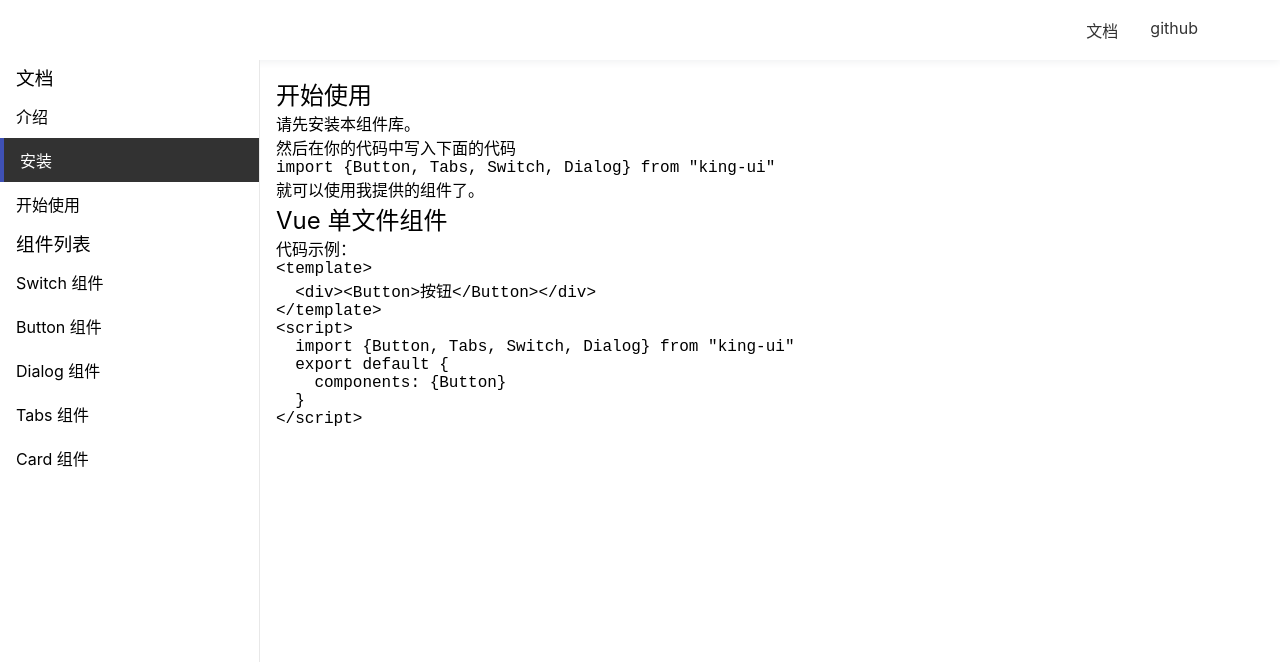
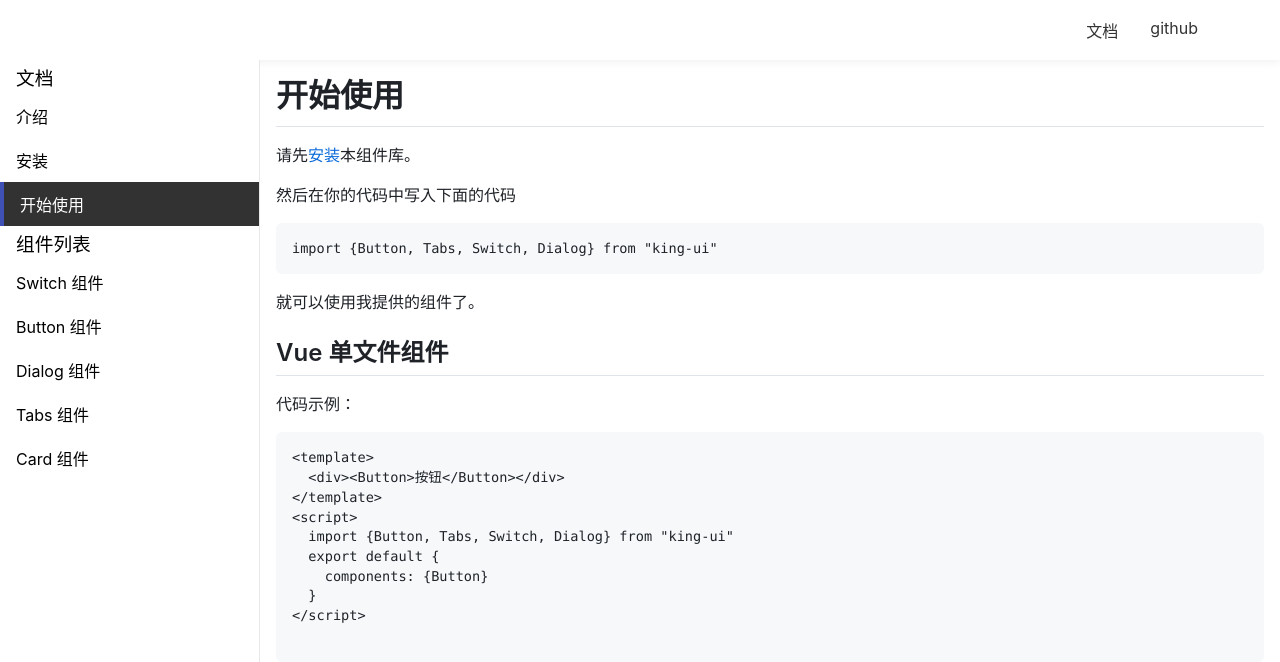
Before and after one commit to cqhaisenbao/ZeroUi-Vue3, a Vue app: page /doc/get-started in a window 1280 px wide. Shown: the top 662 px of the page. Built offline with nearby package versions, Linux system fonts and the light colour scheme.

Commit message:
美化文档1

```diff
--- a/package.json
+++ b/package.json
@@ -6,6 +6,7 @@
     "build": "vite build"
   },
   "dependencies": {
+    "github-markdown-css": "^4.0.0",
     "vue": "^3.0.0-rc.1",
     "vue-router": "4.0.0-beta.3"
   },
--- a/src/main.ts
+++ b/src/main.ts
@@ -1,7 +1,8 @@
-import './lib/zero.scss'
+import './lib/zero.scss';
 import './index.scss';
 import {createApp} from 'vue';
 import App from './App.vue';
 import {router} from "./router/router";
+import 'github-markdown-css';
 
 createApp(App).use(router).mount('#app');
--- a/src/views/Doc.vue
+++ b/src/views/Doc.vue
@@ -9,10 +9,10 @@
                         <router-link to="/doc/intro">介绍</router-link>
                     </li>
                     <li>
-                        <router-link to="/doc/get-started">安装</router-link>
+                        <router-link to="/doc/install">安装</router-link>
                     </li>
                     <li>
-                        <router-link to="/doc/install">开始使用</router-link>
+                        <router-link to="/doc/get-started">开始使用</router-link>
                     </li>
                 </ol>
                 <h3>组件列表</h3>
--- a/src/views/GetStarted.vue
+++ b/src/views/GetStarted.vue
@@ -1,10 +1,10 @@
 <template>
-    <article>
+    <article class="markdown-body">
         <h1>
             开始使用
         </h1>
 
-        <p>请先<a href="#/doc/install">安装</a>本组件库。</p>
+        <p>请先<a href="/doc/install">安装</a>本组件库。</p>
         <p>然后在你的代码中写入下面的代码</p>
         <pre><code>import {Button, Tabs, Switch, Dialog} from "king-ui"</code></pre>
         就可以使用我提供的组件了。
--- a/src/views/Install.vue
+++ b/src/views/Install.vue
@@ -1,5 +1,5 @@
 <template>
-    <article>
+    <article class="markdown-body">
         <h1>安装</h1>
         <p>打开终端运行下列命令：</p>
         <pre><code>npm install king-ui</code></pre>
@@ -7,7 +7,7 @@
         <pre><code>yarn add king-ui</code></pre>
 
         <p>
-            下一节：<a href="#/doc/get-started">开始使用</a>
+            下一节：<a href="/doc/get-started">开始使用</a>
         </p>
     </article>
 </template>
--- a/src/views/Intro.vue
+++ b/src/views/Intro.vue
@@ -1,10 +1,10 @@
 <template>
-    <article>
+    <article class="markdown-body">
         <h1>介绍</h1>
         <p>King UI 是一款基于 Vue 3 和 TypeScript 的 UI 组件库。</p>
         <p>这款组件库其实是我为了总结自己这几年的技术经验而写的，全程亲手编写，尽量不采用第三方库，包括你现在看到的这个官网也几乎都是我自己写的。</p>
         <p>所以如果强烈不建议你将此 UI 库用于生产环境。但如果你是抱着看源代码的目的来的，那么这个库还是值得一看的。源代码放在了 github.com/frankfang/xxxxxxx，历史提交信息非常规范，你可以按提交的顺序逐个查看；你也可以直接查看每个组件的源代码和示例，运行方法见 README.md。</p>
-        下一节：<a href="#/doc/install">安装</a>
+        下一节：<a href="/doc/install">安装</a>
     </article>
 </template>
 
```
Also changed, not shown: 1 other file (tests, documents, lock files or other folders).
